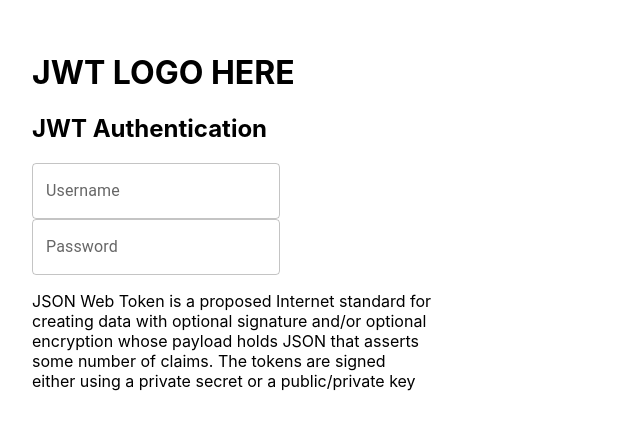
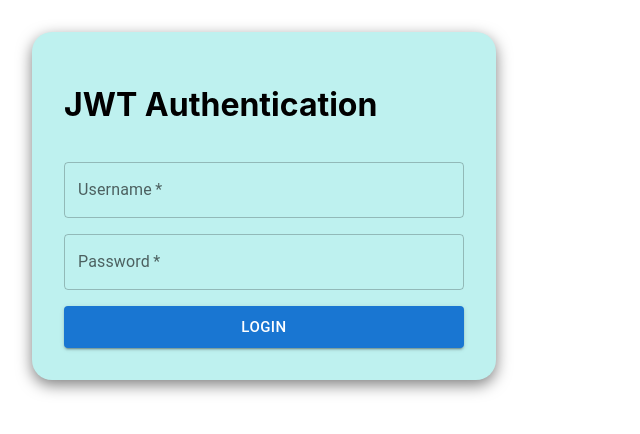
Before and after one commit to shivoqu/authenticator, a Next.js app: page /jwt in a window 1280 px wide. Shown: the top 434 px of the page, without its empty margins (0-640 px from the left). Built offline with nearby package versions, Linux system fonts and the light colour scheme.

Commit message:
login-card wip to-do : color scheme

```diff
--- a/pages/jwt/index.tsx
+++ b/pages/jwt/index.tsx
@@ -1,35 +1,40 @@
 // import { getStaticProps } from "../users";
 import styles from "../../styles/LoginCard.module.css";
 import TextField from '@mui/material/TextField';
+import { Button } from "@mui/material";
 
 function Jwt() {
     return (
         <div tabIndex={0} className={styles.card}>
-            <h1>JWT LOGO HERE</h1>
-            <h2><span>JWT</span> Authentication</h2>
+            <h1><span>JWT</span> Authentication</h1>
 
             <TextField
                 name="jwt-user-name"
                 id="jwt-user-name"
                 label="Username"
+                color="primary"
                 variant="outlined"
-                />
+                required
+            />
 
             <TextField
                 name="jwt-user-password"
                 id="jwt-user-password"
                 label="Password"
+                color="primary"
                 variant="outlined"
-                />
+                required
+            />
 
 
-
-            <p>
-                JSON Web Token is a proposed Internet standard for creating
-                data with optional signature and/or optional encryption whose
-                payload holds JSON that asserts some number of claims. The tokens
-                are signed either using a private secret or a public/private key
-            </p>
+            <Button
+                name="login"
+                id="login"
+                variant="contained"
+                color="primary"
+                size="large"
+            >Login
+            </Button>
 
         </div>
 
--- a/styles/LoginCard.module.css
+++ b/styles/LoginCard.module.css
@@ -1,9 +1,14 @@
 .card{
-    display: block;
+    display: flex;
+    flex-direction: column;
     padding: 2rem;
     max-width: 25rem;
+    text-align: left;
+    border-radius: 20px;
+    color: #000000;
+    background: rgb(190, 241, 239);
+    backdrop-filter: blur(10px);
+    box-shadow: 0 5px 15px rgba(0, 0, 0, .5);
+    margin: 2rem;
+    gap: 1rem;
 }
-
-.card>TextField{
-    margin: 2rem;
-}
```
